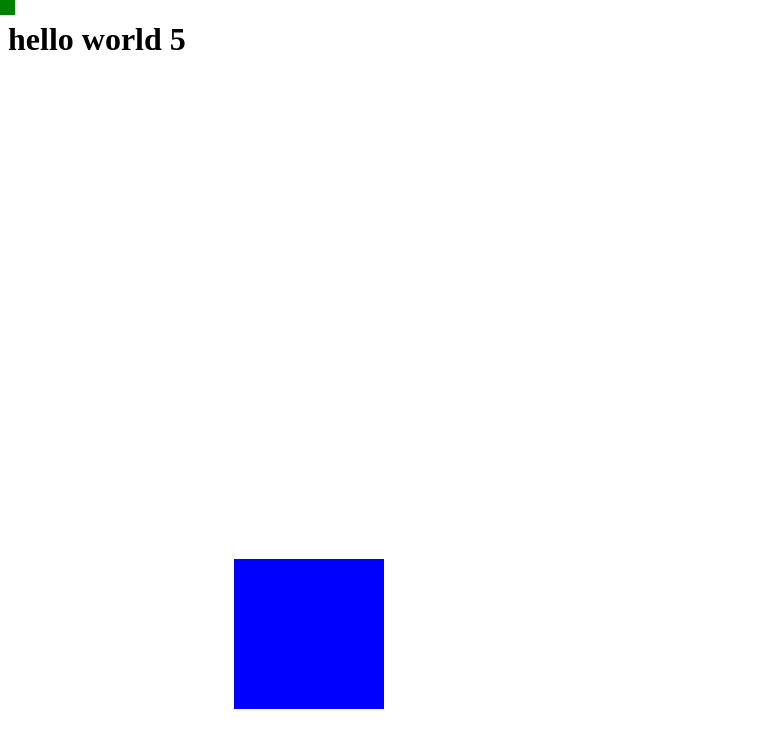
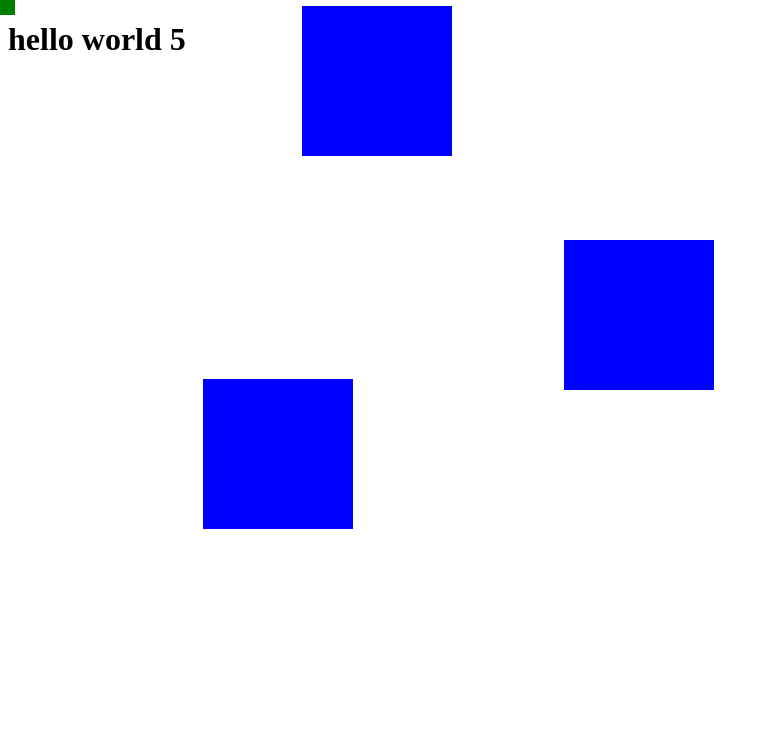
Before and after one commit to ydk1204/web_game_one, a React (Create React App) app: page / in a window 1280 px wide. Shown: the top 748 px of the page, without its empty margins (0-777 px from the left). Built offline with nearby package versions, Linux system fonts and the light colour scheme.

Commit message:
적 일정 수만큼 계속 생성

```diff
--- a/src/App.jsx
+++ b/src/App.jsx
@@ -9,7 +9,7 @@ function App() {
   const [ballPos, setBallPos] = useState({});
   const [enemyPos, setEnemyPos] = useState({});
   const [ballCount, setBallCount] = useState(5);
-  const [enemyCount, setEnemyCount] = useState(0);
+  const [enemyCount, setEnemyCount] = useState(5);
   const [ballArr, setBallArr] = useState([]);
   const [enemyArr, setEnemyArr] = useState([]);
 
@@ -17,7 +17,7 @@ function App() {
   const [enemyStateArr, setEnemyStateArr] = useState([0, 0, 0, 0, 0]);
 
   const value = useSelector((state) => state.enemyLocation);
-  console.log(value);
+  // console.log(value);
 
   // 마우스 움직일 때마다 플레이어 표시
   const mouseMoving = (e) => {
@@ -56,7 +56,7 @@ function App() {
     switch (objName) {
       case "enemys":
         const newArrEnemy = enemyArr;
-        newArrEnemy.splice(index, 1);
+        newArrEnemy.splice(index, 1, null);
         setEnemyArr(newArrEnemy);
         break;
       default:
@@ -66,34 +66,33 @@ function App() {
   };
 
   // 해당 useEffect 부터 createEnemy까지 적 만드는 함수
-
-  useEffect(() => {
-    // if (enemyCount === 5) {
-    //   return;
-    // }
-    setTimeout(() => {
-      createEnemy();
-    }, Math.floor(Math.random() * 1000) + 500);
-  }, [value]);
-
   // 적 생성 함수
   const createEnemy = () => {
-    const count = value.length;
-    if (count < 1) {
+    const count = enemyArr.length;
+    console.log(enemyCount);
+    // console.log("생성");
+    if (enemyCount >= 0) {
       const x = Math.floor(Math.random() * 50) + -50;
       const y = Math.floor(Math.random() * 600) + 100;
       const newEnemy = [...enemyArr, { x, y }];
       setEnemyArr(newEnemy);
-      const count = value.length;
+      const count = enemyCount - 1;
       setEnemyCount(count);
     }
   };
 
-  const updateBallInfo = (index, pos) => {
-    const newArr = ballArr;
-    newArr[index] = pos;
-    setBallArr((arr) => newArr);
-  };
+  useEffect(() => {
+    // console.log(value);
+    if (enemyCount === 0) {
+      console.log("초기화");
+      setEnemyArr([]);
+      setEnemyCount(5);
+      return;
+    }
+    setTimeout(() => {
+      createEnemy();
+    }, Math.floor(Math.random() * 1000) + 500);
+  }, [enemyCount]);
 
   // 탄약 베열, 다 쓰면 초기화
   useEffect(() => {
@@ -127,7 +126,8 @@ function App() {
           />
         ))}
       {enemyArr &&
-        enemyArr.map((enemy, index) => (
+        enemyArr.map((enemy, index) =>
+          enemy !== null ? (
             <Enemy
               key={index}
               index={index}
@@ -136,7 +136,8 @@ function App() {
               stateArr={ballStateArr}
               delfn={onDeleteEnemy}
             />
-        ))}
+          ) : null
+        )}
     </div>
   );
 }
--- a/src/Ball.jsx
+++ b/src/Ball.jsx
@@ -12,15 +12,6 @@ const Ball = ({ index, arr, pos, delfn, stateArr }) => {
   const [visible, setVisible] = useState(false);
 
   const dispatch = useDispatch();
-
-  // const onVisible = () => {
-  //   const ball = Ball && Ball.current;
-  //   if (ball !== null) {
-  //     console.log("공 충돌");
-  //     return;
-  //   }
-  //   return;
-  // };
 
   const value = useSelector((state) => state.enemyLocation);
 
@@ -44,6 +35,7 @@ const Ball = ({ index, arr, pos, delfn, stateArr }) => {
   useEffect(() => {
     if (value !== undefined) {
       for (let enemy of value) {
+        if (enemy === null) return;
         let distancX = Math.pow(ballLocation.x - enemy.x, 2);
         let distancY = Math.pow(ballLocation.y - enemy.y, 2);
         // 공 사이의 간격
@@ -64,8 +56,6 @@ const Ball = ({ index, arr, pos, delfn, stateArr }) => {
 
   useEffect(() => {
     const ball = Ball.current;
-    // setVisible(true);
-    // ball.style.display = "block";
     const interval = setInterval(() => {
       if (!visible) {
         changeBallPos();
--- a/src/Enemy.jsx
+++ b/src/Enemy.jsx
@@ -13,14 +13,6 @@ const Enemy = ({ index, arr, pos, delfn, stateArr }) => {
 
   let interval;
   const dispatch = useDispatch();
-
-  // const onVisible = () => {
-  //   const enemy = Enemy && Enemy.current;
-  //   if (enemy !== null) {
-  //     return;
-  //   }
-  //   return;
-  // };
 
   const value = useSelector((state) => state.ballLocation);
 
@@ -56,7 +48,7 @@ const Enemy = ({ index, arr, pos, delfn, stateArr }) => {
           delfn(DELETEOBJECT, index);
           setVisible(true);
           // onVisible();
-          console.log("네~ 충돌했습니다.");
+          // console.log("네~ 충돌했습니다.");
         }
       }
     }
@@ -66,21 +58,12 @@ const Enemy = ({ index, arr, pos, delfn, stateArr }) => {
     const enemy = Enemy.current;
     if (!visible) {
       interval = setInterval(changeEnemyPos, 50);
-      console.log("인터벌 실행");
+      // console.log("인터벌 실행");
     } else {
+      dispatch(enemyDie(index, arr, null));
       clearInterval(interval);
-      dispatch(enemyDie(index, arr));
-      console.log("인터벌 중지");
+      // console.log("인터벌 중지");
     }
-    // const interval = setInterval(() => {
-    //   if (!visible) {
-    //     changeEnemyPos();
-    //     console.log("인터벌 실행");
-    //   } else {
-    //     console.log("인터벌 중지");
-    //     clearInterval(interval);
-    //   }
-    // }, 50);
     setEnemyLocation(pos);
 
     enemy.style.top = pos.x + "px";
--- a/src/module/enemyLocations.js
+++ b/src/module/enemyLocations.js
@@ -10,10 +10,11 @@ export const enemyMove = (num, arr, pos) => ({
   pos
 });
 
-export const enemyDie = (index, arr) => ({
+export const enemyDie = (index, arr, pos) => ({
   type: ENEMYDIE,
   index,
   arr,
+  pos
 })
 
 export default function enemyLocation(currentEnemy = initialArray, action) {
@@ -36,7 +37,7 @@ export default function enemyLocation(currentEnemy = initialArray, action) {
         currentEnemy = action.arr;
       }
       let newEnemyArr = [...currentEnemy];
-      newEnemyArr.splice(action.index, 1);
+      newEnemyArr[parseInt(action.num)] = action.pos;
       currentEnemy = newEnemyArr;
       return currentEnemy;
     default:
```
Lines whose indentation alone changed are shown as unchanged.
